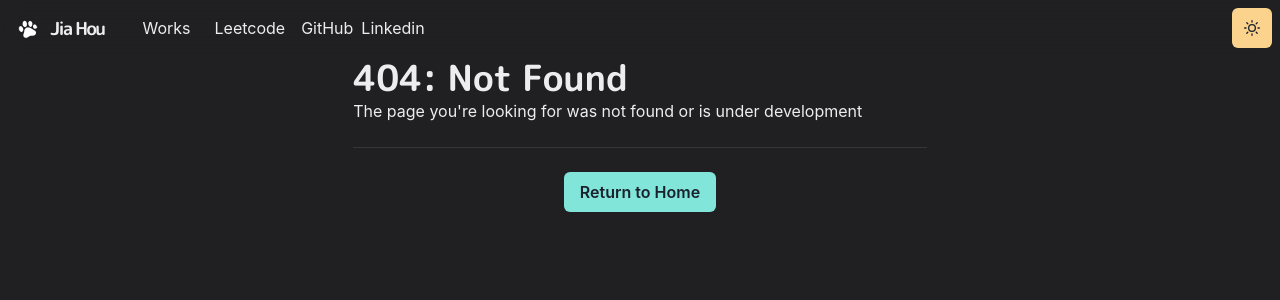
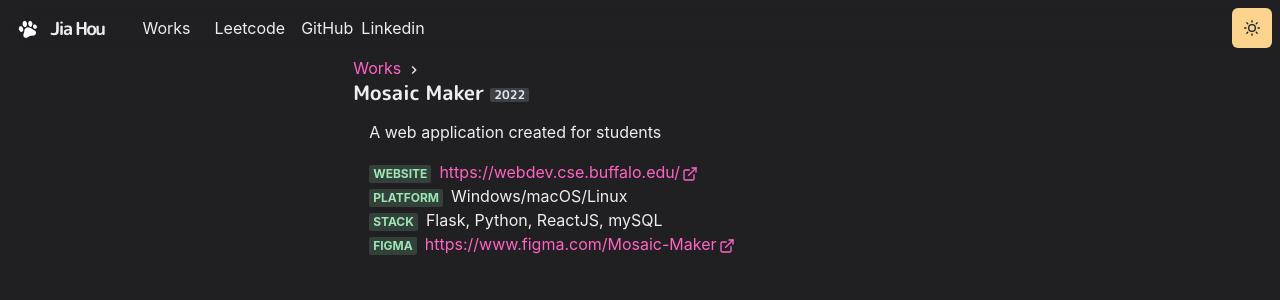
Before and after one commit to jaykaicheng/jaykaicheng-homepage, a Next.js app: page /works/mosaic-maker in a window 1280 px wide. Before the commit this address had no page. Shown: the top 300 px of the page. Built offline with nearby package versions, Linux system fonts and the light colour scheme.

Commit message:
add mosaic-maker work page

```diff
--- /dev/null
+++ b/pages/works/mosaic-maker.js
@@ -0,0 +1,54 @@
+import {
+  Container,
+  Badge,
+  Link,
+  List,
+  ListItem
+} from '@chakra-ui/react'
+import { ExternalLinkIcon } from '@chakra-ui/icons'
+import {
+  Title,
+  WorkImage,
+  Meta
+} from '../../components/work'
+import Paragraph from '../../components/paragraph'
+import Layout from '../../components/layouts/article'
+
+const Work = () => {
+  return (
+    <Layout title="Mosaic Maker">
+      <Container>
+        <Title>
+          Mosaic Maker <Badge>2022</Badge>
+        </Title>
+        <Paragraph>
+          A web application created for students
+        </Paragraph>
+        <List ml={4} my={4}>
+          <ListItem>
+            <Meta>Website</Meta>
+              <Link href='https://webdev.cse.buffalo.edu/hci/teams/commitment/'>
+                https://webdev.cse.buffalo.edu/<ExternalLinkIcon mx="2px" />
+              </Link>
+          </ListItem>
+          <ListItem>
+            <Meta>Platform</Meta>
+            <span>Windows/macOS/Linux</span>
+          </ListItem>
+          <ListItem>
+            <Meta>Stack</Meta>
+            <span>Flask, Python, ReactJS, mySQL</span>
+          </ListItem>
+          <ListItem>
+            <Meta>Figma</Meta>
+              <Link href='https://www.figma.com/file/hwsv7GxeNLCfVk1SKyU8RT/Mosaic'>
+                https://www.figma.com/Mosaic-Maker<ExternalLinkIcon mx="2px" />
+              </Link>
+          </ListItem>
+        </List>
+      </Container>
+    </Layout>
+  )
+}
+
+export default Work
```
